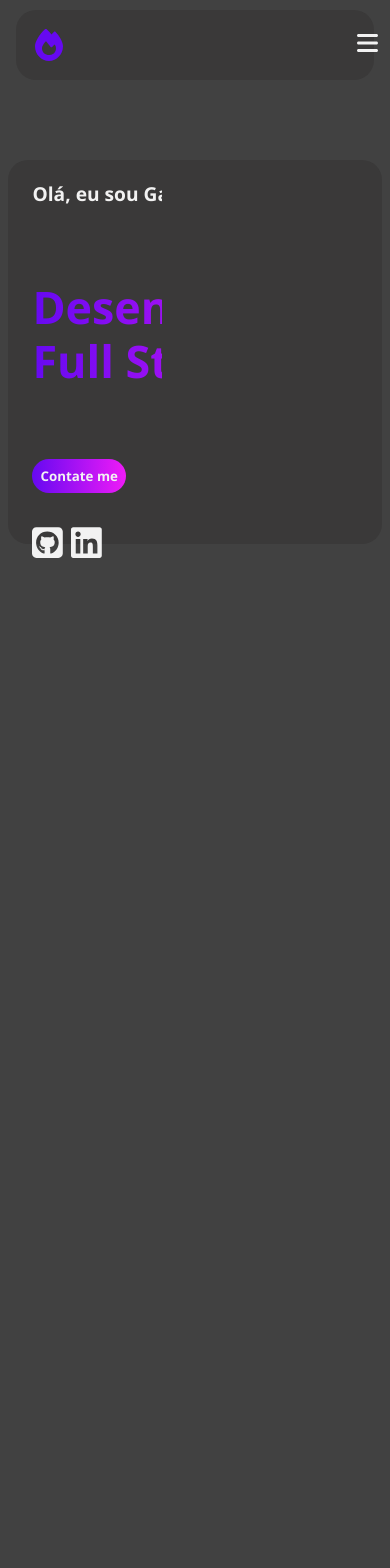
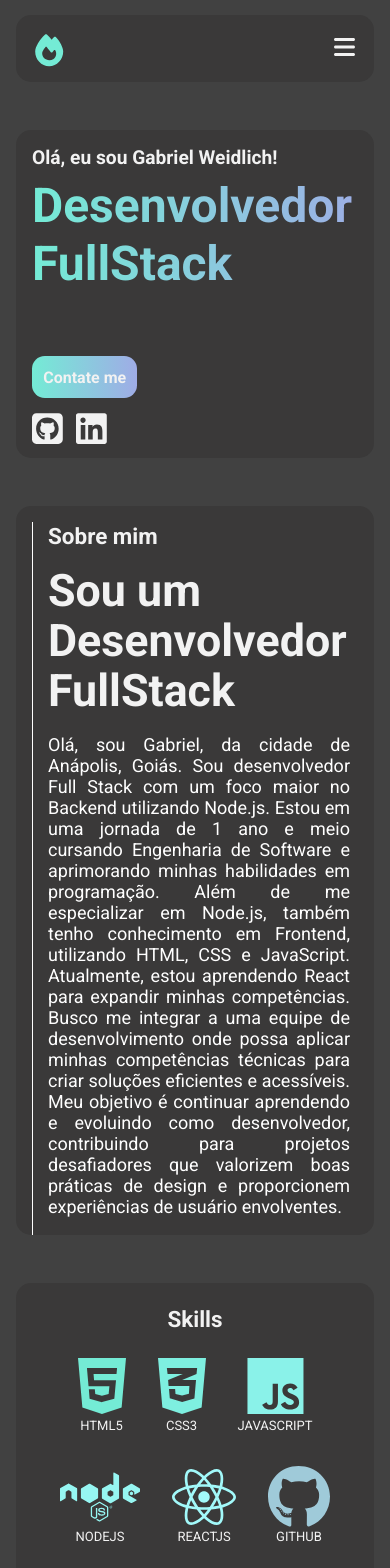
Before and after one commit to GabrielWeidlich/Portfolio, a React (Create React App) app: page / in a window 390 px wide. Shown: the top 1568 px of the page. Before the commit the page ends 844 px from the top, so only its background shows below. Built offline with nearby package versions, Linux system fonts and the light colour scheme.

Commit message:
about  and skills cards creation
about  and skills cards creation
and resolve the responsive problem

```diff
--- a/public/index.css
+++ b/public/index.css
@@ -3,7 +3,7 @@ body{
     min-height: 100vh;
     position: relative;
     width: 100%;
-    font-size: 1.3rem;
+    font-size: 1.2rem;
     margin: 0;
     padding: 0;
 }
--- a/public/index.html
+++ b/public/index.html
@@ -1,28 +1,22 @@
 <!DOCTYPE html>
 <html lang="en">
+
 <head>
   <meta charset="utf-8" />
   <link rel="icon" href="%PUBLIC_URL%/favicon.ico" />
   <meta name="viewport" content="width=device-width, initial-scale=1" />
   <meta name="theme-color" content="#000000" />
   <link rel="stylesheet" href="index.css">
-    <meta
-      name="description"
-      content="Web site created using create-react-app"
-    />
+  <meta name="description" content="Web site created using create-react-app" />
   <link rel="apple-touch-icon" href="%PUBLIC_URL%/logo192.png" />
-    <!--
-      manifest.json provides metadata used when your web app is installed on a
-      user's mobile device or desktop. See https://developers.google.com/web/fundamentals/web-app-manifest/
-    -->
   <link rel="manifest" href="%PUBLIC_URL%/manifest.json" />
+  <link href="https://fonts.googleapis.com/css2?family=Montserrat:ital,wght@0,100..900;1,100..900&family=Roboto:ital,wght@0,100;0,300;0,400;0,500;0,700;0,900;1,100;1,300;1,400;1,500;1,700;1,900&display=swap" rel="stylesheet">
+  <title>Gabriel Weidlich</title>
+</head>
 
-
-
-    <title>React App</title>
-  </head>
 <body>
   <noscript>You need to enable JavaScript to run this app.</noscript>
   <div id="root"></div>
 </body>
+
 </html>
--- /dev/null
+++ b/src/components/About.css
@@ -0,0 +1,60 @@
+.container{
+    display: flex;
+    justify-content: center;
+}
+
+.about {
+    margin-top: 3rem;
+    width: 100vh;
+    height: auto;
+    border-radius: 15px;
+    background-color: #3a3939;
+    position: relative;
+    overflow: hidden;
+
+    line-height: 1rem;
+    color: #f2f2f2;
+}
+
+.about span{
+    font-weight: normal;
+    line-height: 50px;
+    font-size: 3rem;
+    font-weight: bold;
+}
+
+.about p{
+    color: white;
+    line-height: normal;
+    text-align: justify;
+    padding-right: 1.5rem;
+}
+
+.about-text{
+    padding-left: 2rem;
+}
+
+.about-line{
+    background-color: white;
+    min-height: 50rem;
+    width: 1px;
+    margin: 1rem 0 0 1rem;
+    position: absolute;
+}
+
+@media(max-width:1000px){
+    .about{
+        margin-left: 1rem;
+        margin-right: 1rem;
+    }
+}
+
+@media(max-width: 900px){
+    .about span{
+        font-size: 2.8rem;
+    }
+
+    .about p{
+        font-size: 18px;
+    }
+}
--- /dev/null
+++ b/src/components/About.jsx
@@ -0,0 +1,18 @@
+import React from "react";
+import './About.css'
+
+export default (props) => {
+    return (
+        <div className="container">
+            <div className="about">
+                <div className="about-line"></div>
+                <div className="about-text">
+                    <h3>Sobre mim</h3>
+                    <span>Sou um Desenvolvedor </span><br />
+                    <span>FullStack </span>
+                    <p>Olá, sou Gabriel, da cidade de Anápolis, Goiás. Sou desenvolvedor Full Stack com um foco maior no Backend utilizando Node.js. Estou em uma jornada de 1 ano e meio cursando Engenharia de Software e aprimorando minhas habilidades em programação. Além de me especializar em Node.js, também tenho conhecimento em Frontend, utilizando HTML, CSS e JavaScript. Atualmente, estou aprendendo React para expandir minhas competências. Busco me integrar a uma equipe de desenvolvimento onde possa aplicar minhas competências técnicas para criar soluções eficientes e acessíveis. Meu objetivo é continuar aprendendo e evoluindo como desenvolvedor, contribuindo para projetos desafiadores que valorizem boas práticas de design e proporcionem experiências de usuário envolventes.</p>
+                </div>
+            </div>
+        </div>
+    )
+}
--- a/src/components/Info.css
+++ b/src/components/Info.css
@@ -1,92 +1,75 @@
-h3 {
-    margin-left: 1.5rem;
-    font-size: 1.2rem;
-    color: #f2f2f2;
-    font-family: 'Segoe UI', Tahoma, Geneva, Verdana, sans-serif;
-}
-
-.container-info {
+.container{
     display: flex;
     justify-content: center;
 }
 
-
 .info {
-    margin-top: 5rem;
+    margin-top: 3rem;
     width: 100vh;
-    height: 24rem;
-    border-radius: 20px;
+    height: auto;
+    border-radius: 15px;
     background-color: #3a3939;
     position: relative;
-}
-
-.info-titles {
-    display: flex;
-    flex-wrap: wrap;
-    flex-direction: column;
-    width: 41.2%;
-    overflow-x: hidden;
+    overflow: hidden;
 
 }
 
-.dev-fullstack {
-    background: linear-gradient(to right, #6609f1, #ef1bf7);
+.info-text{
+    display: flex;
+    flex-direction: column;
+    padding: 1rem 0 0 1rem;
+}
+
+.info-text h3 {
+    font-size: 1.2rem;
+    color: #f2f2f2;
+    margin: 0;
+    padding-bottom: 0.5rem;
+}
+
+.info-text span{
+    background: linear-gradient(to right,#74EBD5 ,#9FACE6 );
     background-clip: text;
     -webkit-text-fill-color: transparent;
     font-size: 3.6rem;
-    margin-left: 1.5rem;
-    margin-right: 1rem;
-    font-family: 'Segoe UI', Tahoma, Geneva, Verdana, sans-serif;
     font-weight: 700;
     line-height: 1.2;
 }
 
 .icons {
-    margin-top: 1rem;
+    margin: 0.8rem 0.8rem 0rem 0rem;
     font-size: 2.2rem;
-    margin-right: 0.5rem;
 }
 
-.sepair-icons {
-    margin-left: 1.5rem;
-    margin-top: 1rem;
-}
-
-.sepair-btn {
-    margin-left: 1.5rem;
-    margin-top: 2rem;
+.info-content{
+    padding: 3rem 0 0.7rem 1rem;
 }
 
 .contact-btn {
-    border-radius: 2.4rem;
-    padding: 0.5rem;
+    font-size: 1rem;
+    border-radius: 0.8rem;
+    padding: 0.7rem;
     color: #f2f2f2;
-    font-family: 'Segoe UI', Tahoma, Geneva, Verdana, sans-serif;
     font-weight: 600;
-    background: linear-gradient(to right, #6609f1, #ef1bf7);
+    background: linear-gradient(to right,#74EBD5 ,#9FACE6 );
     cursor: pointer;
     border: none;
 }
 
-
 @media (max-width: 1000px) {
-
     .info{
         margin-right: 1rem;
         margin-left: 1rem;
     }
 
-    .dev-fullstack {
-        font-size: 3.6rem;
+}
+
+@media (max-width: 900px){
+    .info-text span{
+        font-size: 3rem;
+    }
+
+    .info-content{
+        padding-top: 4rem;
     }
 }
-
-@media (max-width:520px) {
-    .dev-fullstack {
-        font-size: 2.8rem;
-    }
-
-    .sepair-btn {
-        margin-top: 4.5rem;
-    }
-}
--- a/src/components/Info.jsx
+++ b/src/components/Info.jsx
@@ -5,19 +5,22 @@ import { faSquareGithub, faLinkedin } from "@fortawesome/free-brands-svg-icons";
 
 export default (props) => {
     return (
-        <div className="container-info">
+        <div className="container">
             <div className="info">
-                <section className="info-titles">
-                    <h3>Olá, eu sou Gabriel Weidlich!</h3>
-                    <span className="dev-fullstack">Desenvolvedor Full Stack</span>
-                    <div className="sepair-btn">
-                        <button className="contact-btn">Contate me</button>
+
+                    <div className="info-text">
+                        <h3>Olá, eu sou Gabriel Weidlich!</h3>
+                        <span>Desenvolvedor FullStack</span>
+
                     </div>
-                    <div className="sepair-icons">
-                        <a href="https://github.com/GabrielWeidlich" target="blank"><FontAwesomeIcon className="icons" icon={faSquareGithub} style={{ color: '#f2f2f2' }} /></a>
-                        <a href="https://www.linkedin.com/in/gabriel-weidlich-/" target="blank"><FontAwesomeIcon className="icons" icon={faLinkedin} style={{ color: '#f2f2f2' }} /></a>
+
+                    <div className="info-content">
+                        <button className="contact-btn">Contate me</button><br />
+
+                            <a href="https://github.com/GabrielWeidlich" target="blank"><FontAwesomeIcon className="icons" icon={faSquareGithub} style={{ color: '#f2f2f2' }} /></a>
+                            <a href="https://www.linkedin.com/in/gabriel-weidlich-/" target="blank"><FontAwesomeIcon className="icons" icon={faLinkedin} style={{ color: '#f2f2f2' }} /></a>
+
                     </div>
-                </section>
 
             </div>
         </div>
--- a/src/components/Navbar.css
+++ b/src/components/Navbar.css
@@ -1,30 +1,27 @@
-* {
-    box-sizing: border-box;
-}
 
-.container {
+
+.container{
     display: flex;
     justify-content: center;
 }
 
 .navbar {
-    margin-top: 10px;
+    margin-top: 15px;
     display: flex;
     height: auto;
     min-height: 4.2rem;
     width: 100vh;
     background-color: #3a3939;
     position: relative;
-    border-radius: 20px;
+    border-radius: 15px;
+    font-weight: 500;
 
 }
 
-.nav-options {
-    position: relative;
+.nav-content{
     display: flex;
     justify-content: end;
     width: 100%;
-
 }
 
 .menu-btn {
@@ -34,11 +31,21 @@
     font-size: 1.5rem;
     cursor: pointer;
     display: none;
-    padding-left: 90%;
+    padding-top: 1.2rem;
+    padding-right: 1.2rem;
 }
 
-.defaultPadding{
-    padding: 1.2rem;
+
+
+.ul-options{
+    display: flex;
+    flex-direction: row;
+    padding: 0;
+}
+
+li{
+    list-style-type: none;
+    padding-bottom: 5px;
 }
 
 @media (max-width: 900px) {
@@ -60,6 +67,11 @@
 
     .nav-options.show {
         display: flex;
+        transition: 0.5s;
+    }
+
+    .ul-options{
+        flex-direction: column;
     }
 
 }
@@ -68,24 +80,25 @@
     .navbar {
         margin-left: 1rem;
         margin-right: 1rem;
-
     }
 }
 
 .fire-icon {
     font-size: 2rem;
+    padding-top: 1.2rem;
+    padding-left: 1.2rem;
 }
 
 .aTag {
-    font-family: 'Segoe UI', Tahoma, Geneva, Verdana, sans-serif;
     color: #ffffff;
     text-decoration: none;
     padding-right: 1rem;
 }
 
 .aTag:hover {
-    background: linear-gradient(to right, #6609f1, #ef1bf7);
+    background: linear-gradient(to right,#74EBD5 ,#9FACE6 );
     -webkit-background-clip: text;
     -webkit-text-fill-color: transparent;
+    font-weight: 500;
 
 }
--- a/src/components/Navbar.jsx
+++ b/src/components/Navbar.jsx
@@ -27,23 +27,26 @@ export default (props) => {
 
     return (
         <div className="container">
-            <div className="navbar defaultPadding">
-                <FontAwesomeIcon className="fire-icon" icon={faFire} size="2xl" style={{ color: '#6609f1' }} />
+            <div className="navbar">
 
+                    <FontAwesomeIcon className="fire-icon" icon={faFire} size="2xl" style={{ color: '#74EBD5'}} />
 
-                <nav className={`nav-options ${showMenu ? 'show' : ''}`}>
+                <div className="nav-content">
+                    <nav className={`nav-options ${showMenu ? 'show' : ''}`}>
 
-                    <a className="aTag" href="#">Home</a>
-                    <a className="aTag" href="#">Sobre</a>
-                    <a className="aTag" href="#">Skills</a>
-                    <a className="aTag" href="#">Portfólio</a>
-                    <a className="aTag" href="#">Contato</a>
+                        <ul className="ul-options">
+                            <li><a className="aTag" href="#">Home</a></li>
+                            <li><a className="aTag" href="#">Sobre</a></li>
+                            <li><a className="aTag" href="#skills">Skills</a></li>
+                            <li><a className="aTag" href="#">Portfólio</a></li>
+                            <li><a className="aTag" href="#">Contato</a></li>
+                        </ul>
 
-
-                </nav>
-                <button className="menu-btn" onClick={toggleMenu}>
-                    <FontAwesomeIcon icon={showMenu ? faTimes : faBars} />
-                </button>
+                    </nav>
+                    <button className="menu-btn" onClick={toggleMenu}>
+                        <FontAwesomeIcon icon={showMenu ? faTimes : faBars} />
+                    </button>
+                </div>
             </div>
         </div>
     )
--- /dev/null
+++ b/src/components/Skills.css
@@ -0,0 +1,43 @@
+.container{
+    display: flex;
+    justify-content: center;
+}
+
+.skills {
+    margin-top: 3rem;
+    width: 100vh;
+    height: auto;
+    border-radius: 15px;
+    background-color: #3a3939;
+    position: relative;
+    overflow: hidden;
+    color: #f2f2f2;
+}
+
+.skills h3{
+    text-align: center;
+}
+
+.icons-skills{
+    padding-bottom: 1rem;
+    display: flex;
+    flex-direction: row;
+    flex-wrap: wrap;
+    justify-content: center;
+    gap: 2rem;
+    font-size: small;
+    margin: 1rem;
+}
+
+.icons-skills div{
+    display: flex;
+    flex-direction: column;
+    text-align: center;
+}
+
+@media(max-width:1000px){
+    .skills{
+        margin-left: 1rem;
+        margin-right: 1rem;
+    }
+}
--- /dev/null
+++ b/src/components/Skills.jsx
@@ -0,0 +1,24 @@
+import React from "react";
+import './Skills.css'
+import { FontAwesomeIcon } from "@fortawesome/react-fontawesome";
+import { faHtml5, faCss3Alt, faJs, faNode,faReact, faGithub } from "@fortawesome/free-brands-svg-icons";
+import { faDatabase } from "@fortawesome/free-solid-svg-icons";
+
+export default (props)=>{
+    return (
+        <div className="container">
+            <div className="skills">
+                <h3 id="skills">Skills</h3>
+                <div className="icons-skills">
+                    <div><FontAwesomeIcon icon={faHtml5} style={{fontSize: '4rem', color:'#74EBD5'}}/><span>HTML5</span></div>
+                    <div><FontAwesomeIcon icon={faCss3Alt} style={{fontSize: '4rem', color:'#7EEFE0'}}/><span>CSS3</span></div>
+                    <div><FontAwesomeIcon icon={faJs} style={{fontSize: '4rem', color:'#8AF2E9'}}/><span>JAVASCRIPT</span></div>
+                    <div><FontAwesomeIcon icon={faNode} style={{fontSize: '4rem', color:'#96F6F2'}}/><span>NODEJS</span></div>
+                    <div><FontAwesomeIcon icon={faReact} style={{fontSize: '4rem', color:'#A2F9FA'}}/><span>REACTJS</span></div>
+                    <div><FontAwesomeIcon icon={faGithub} style={{fontSize: '4rem', color:'#9FCAD9'}}/><span>GITHUB</span></div>
+                    <div><FontAwesomeIcon icon={faDatabase} style={{fontSize: '4rem', color:'#9FACD9'}}/><span>MONGODB DATABASE</span></div>
+                </div>
+            </div>
+        </div>
+    )
+}
--- a/src/views/App.css
+++ b/src/views/App.css
@@ -1,2 +1,5 @@
-.AppMainClass{
+*{
+    box-sizing: border-box;
+    scroll-behavior: smooth;
+    font-family: "Roboto", sans-serif;
 }
--- a/src/views/App.jsx
+++ b/src/views/App.jsx
@@ -1,12 +1,16 @@
+import './App.css'
 import Navbar from "../components/Navbar"
-import './App.css'
 import Info from "../components/Info"
+import About from '../components/About'
+import Skills from '../components/Skills'
 
 const App = (props)=>{
     return(
-        <div className="">
+        <div className="app">
             <Navbar/>
             <Info/>
+            <About/>
+            <Skills/>
         </div>
     )
 }
```
Lines whose indentation alone changed are shown as unchanged.
